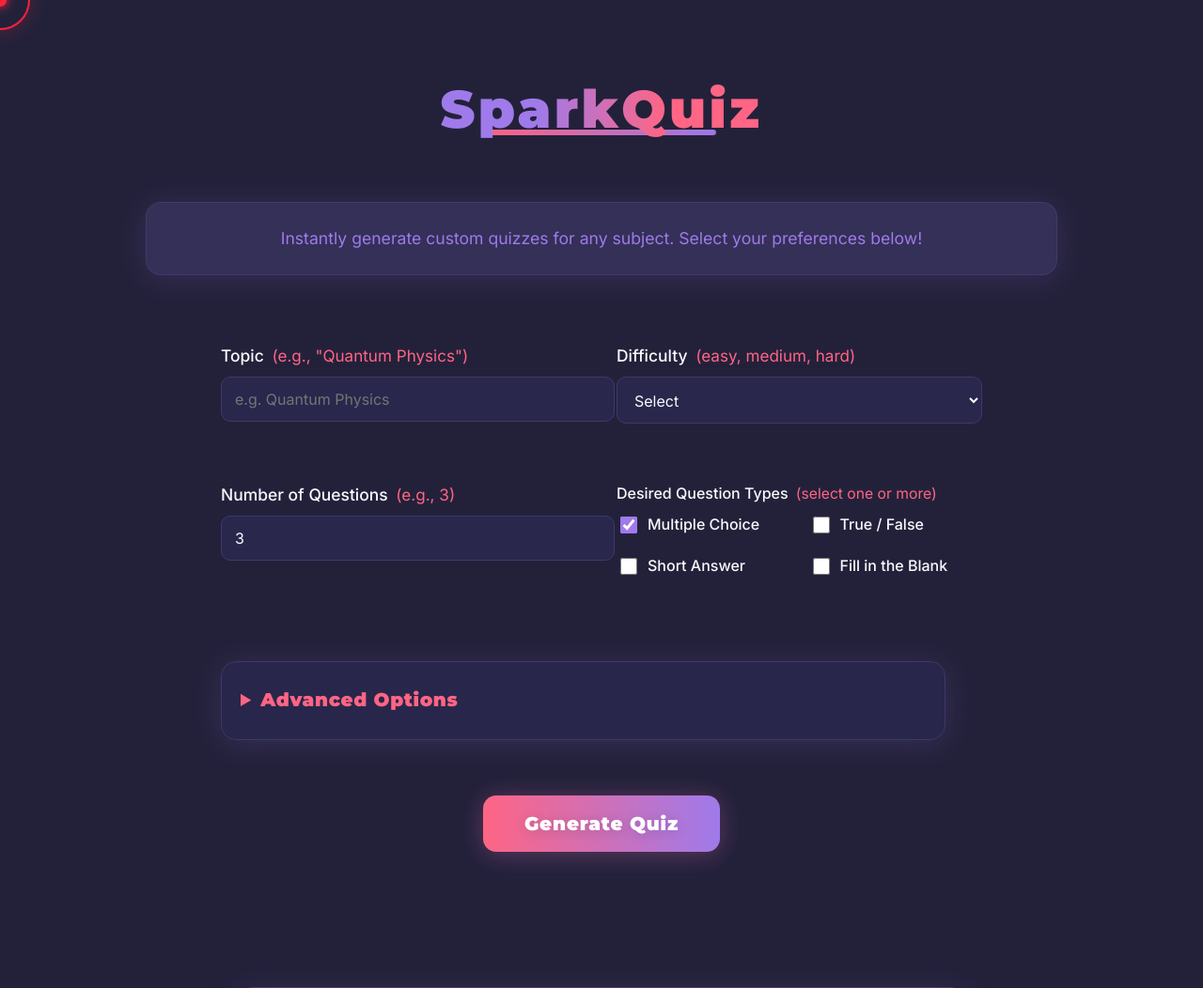
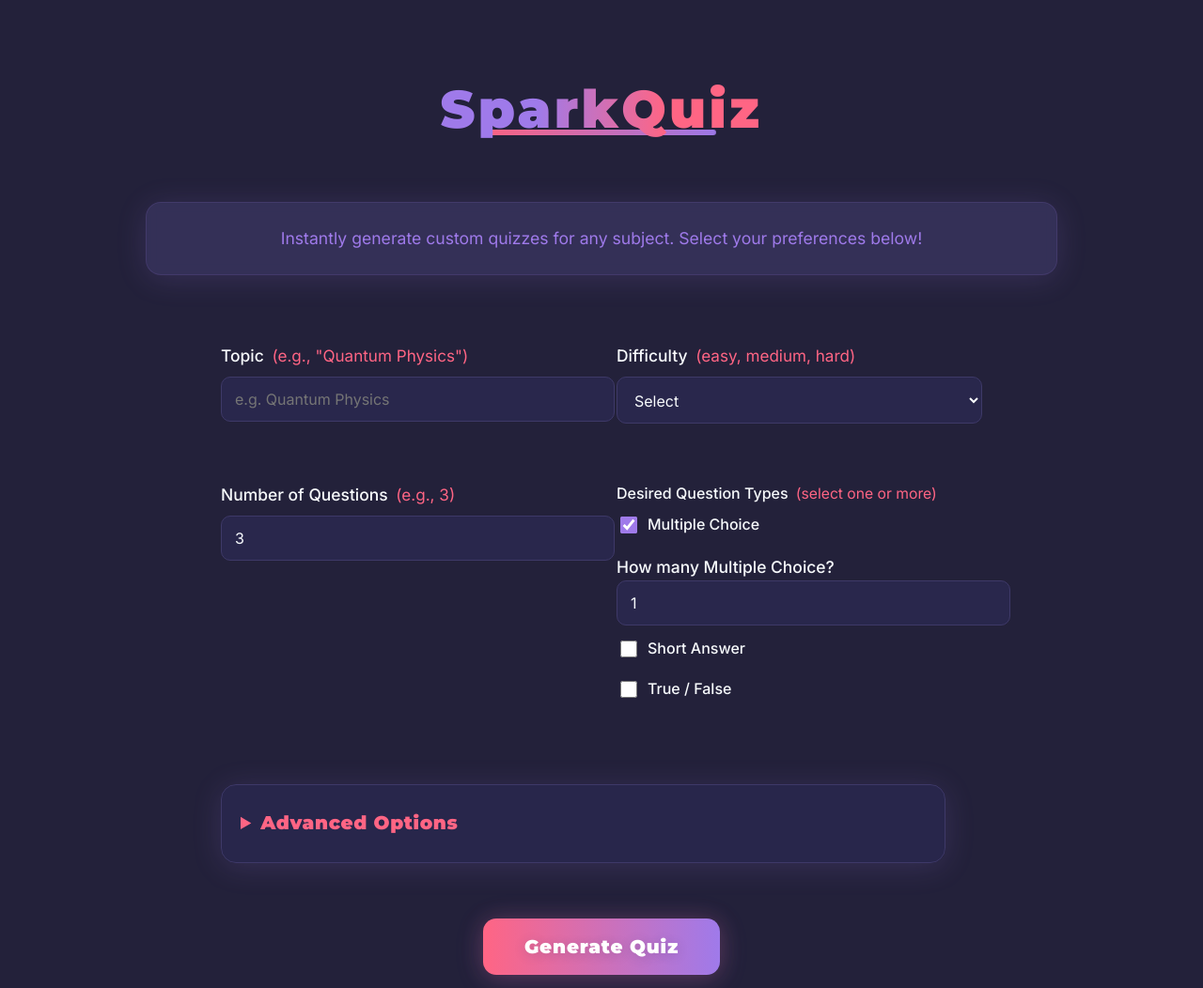
Before and after one commit to ggSohamgg/Spark_Quiz, a Flask app: page / in a window 1280 px wide. Shown: the top 1052 px of the page at 94% size. Run offline with Flask 3, Linux system fonts and the light colour scheme.

Commit message:
Update index.html

```diff
--- a/templates/index.html
+++ b/templates/index.html
@@ -8,7 +8,6 @@
   <link rel="preconnect" href="https://fonts.gstatic.com" crossorigin>
   <!-- Main font and heading/button font -->
   <link href="https://fonts.googleapis.com/css2?family=Inter:wght@400;500;700&family=Montserrat:wght@700;900&display=swap" rel="stylesheet">
-  <!-- Corrected path to CSS file -->
   <link rel="stylesheet" href="/static/css/style.css" />
 </head>
 <body>
@@ -66,23 +65,29 @@
           <div class="question-types-row">
             <div class="question-type-group">
               <label class="checkbox-label">
-                <input type="checkbox" name="type-mcq" checked />
+                <input type="checkbox" name="type-mcq" id="type-mcq" checked />
                 Multiple Choice
               </label>
+              <div class="type-quantity" id="mcq-quantity-box">
+                <label for="mcq-quantity" class="quantity-label">How many Multiple Choice?</label>
+                <input type="number" id="mcq-quantity" name="mcq-quantity" min="1" max="50" value="1" />
+              </div>
               <label class="checkbox-label">
-                <input type="checkbox" name="type-short" />
+                <input type="checkbox" name="type-short" id="type-short" />
                 Short Answer
               </label>
-            </div>
-            <div class="question-type-group">
+              <div class="type-quantity" id="short-quantity-box" style="display:none;">
+                <label for="short-quantity" class="quantity-label">How many Short Answer?</label>
+                <input type="number" id="short-quantity" name="short-quantity" min="1" max="50" value="1" />
+              </div>
               <label class="checkbox-label">
-                <input type="checkbox" name="type-truefalse" />
+                <input type="checkbox" name="type-truefalse" id="type-truefalse" />
                 True / False
               </label>
-              <label class="checkbox-label">
-                <input type="checkbox" name="type-fillblank" />
-                Fill in the Blank
-              </label>
+              <div class="type-quantity" id="truefalse-quantity-box" style="display:none;">
+                <label for="truefalse-quantity" class="quantity-label">How many True/False?</label>
+                <input type="number" id="truefalse-quantity" name="truefalse-quantity" min="1" max="50" value="1" />
+              </div>
             </div>
           </div>
         </div>
@@ -161,17 +166,21 @@
       &copy; 2025 SparkQuiz &mdash; Crafted with <span aria-label="love">❤️</span> for learning.
     </footer>
   </div>
-
-  <!-- Custom Cursor Elements -->
-  <div id="custom-cursor">
-    <div class="cursor-dot"></div>
-    <div class="cursor-ring"></div>
-  </div>
   <script>
-    const cursor = document.getElementById('custom-cursor');
-    document.addEventListener('mousemove', e => {
-      cursor.style.left = `${e.clientX}px`;
-      cursor.style.top = `${e.clientY}px`;
+    // Show/hide quantity boxes for each question type
+    function toggleQuantityBox(checkboxId, boxId) {
+      document.getElementById(checkboxId).addEventListener('change', function() {
+        document.getElementById(boxId).style.display = this.checked ? 'block' : 'none';
+      });
+    }
+    toggleQuantityBox('type-mcq', 'mcq-quantity-box');
+    toggleQuantityBox('type-short', 'short-quantity-box');
+    toggleQuantityBox('type-truefalse', 'truefalse-quantity-box');
+    // On page load, show/hide based on initial state
+    window.addEventListener('DOMContentLoaded', function() {
+      document.getElementById('mcq-quantity-box').style.display = document.getElementById('type-mcq').checked ? 'block' : 'none';
+      document.getElementById('short-quantity-box').style.display = document.getElementById('type-short').checked ? 'block' : 'none';
+      document.getElementById('truefalse-quantity-box').style.display = document.getElementById('type-truefalse').checked ? 'block' : 'none';
     });
   </script>
 </body>
```
